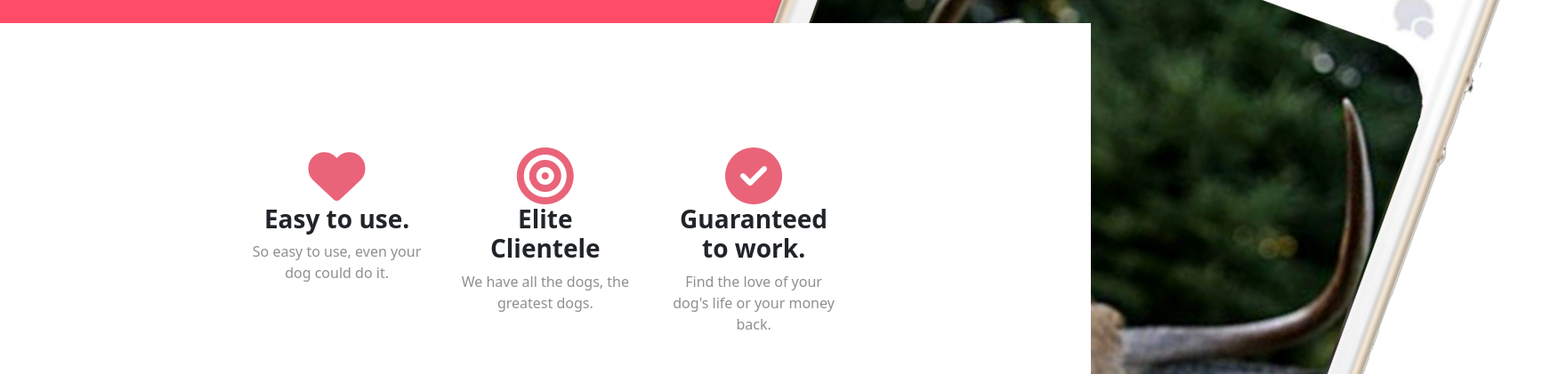
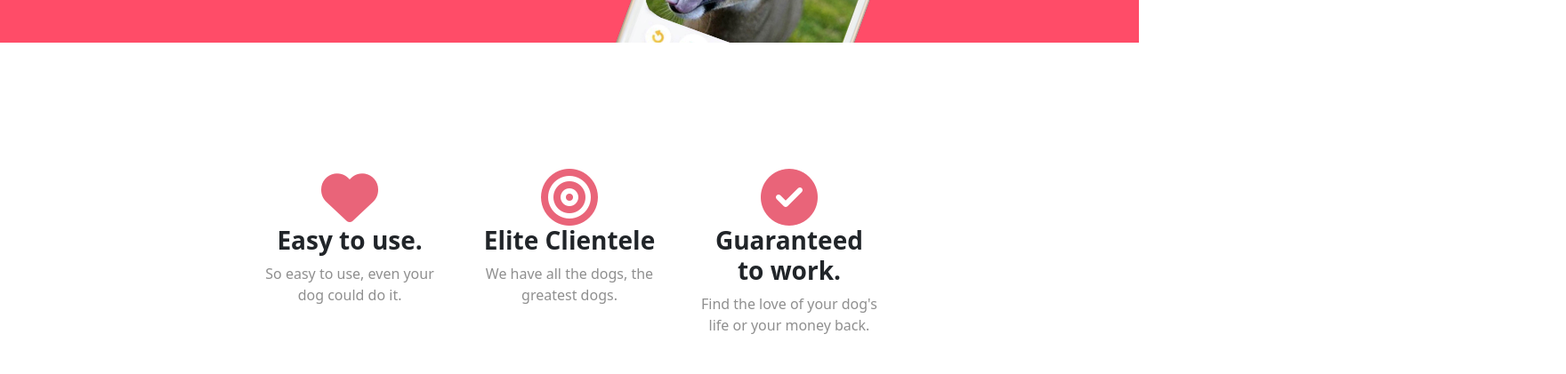
Before and after one commit to mariusboncev1/Tindeer, a plain HTML site: page index.html in a window 1280 px wide. Shown: the part 542-963 px from the top of the page at 89% size, 1760 px wide, since content can reach past the window. Drawn offline with nearby package versions, Linux system fonts and the light colour scheme.

Commit message:
9.24 am, 10/3/2023

```diff
--- a/css/styles.css
+++ b/css/styles.css
@@ -10,7 +10,7 @@ body {
 }
 
 .container-fluid {
-    padding: 3% 15%;
+    padding: 3% 15% 4%;
 }
 
 h1 {
@@ -56,7 +56,7 @@ p {
 
 .iphone6 {
     margin-left: 100px;
-    width: 60%;
+    width: 20%;
     transform: rotate(20deg);
     position: absolute;
 }
@@ -64,10 +64,9 @@ p {
 /* Features */
 
 #features {
-    position: relative;
     padding: 7% 10%;
     background-color: #fff;
-    position: absolute;
+    position: relative;
     z-index: 1;
 }
 
```
